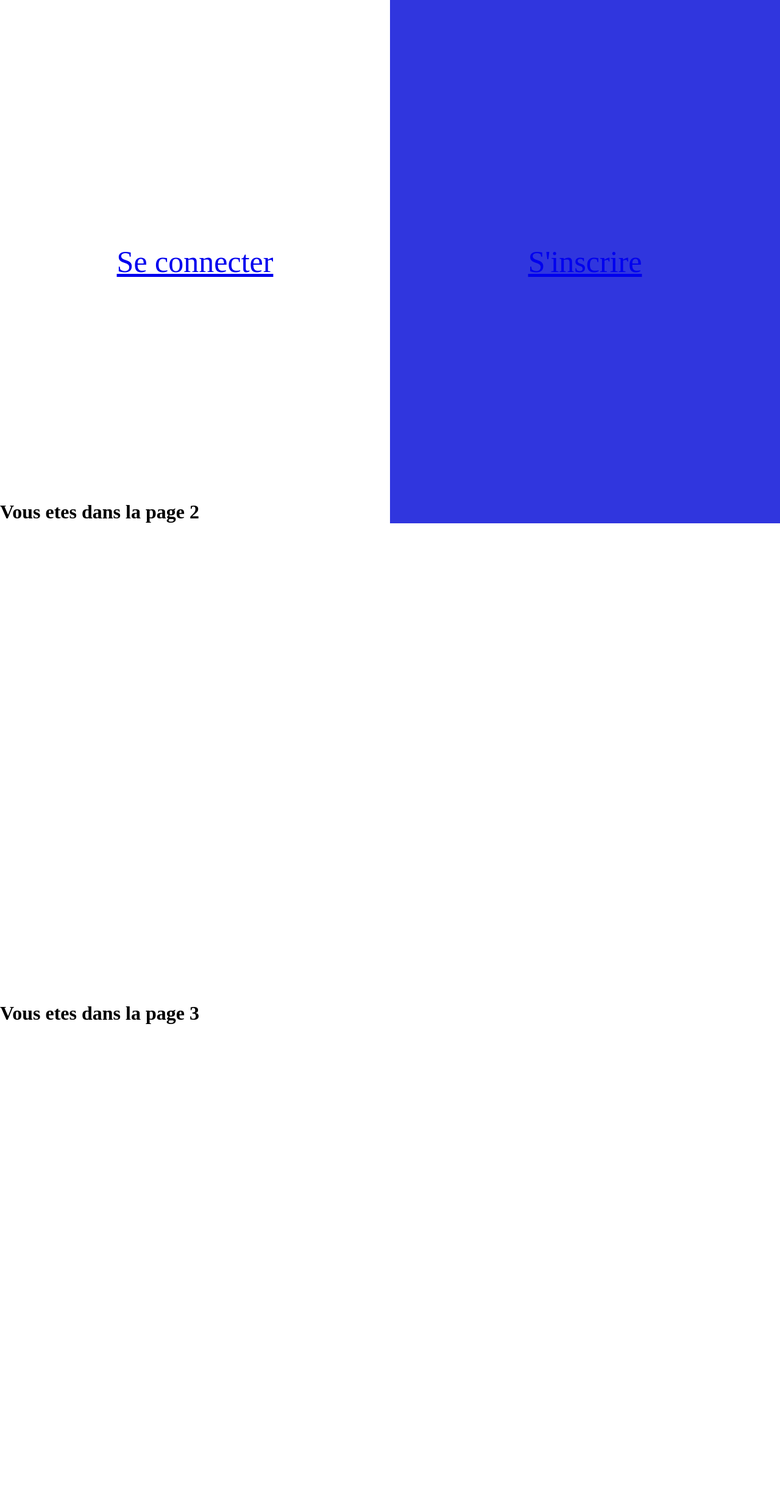
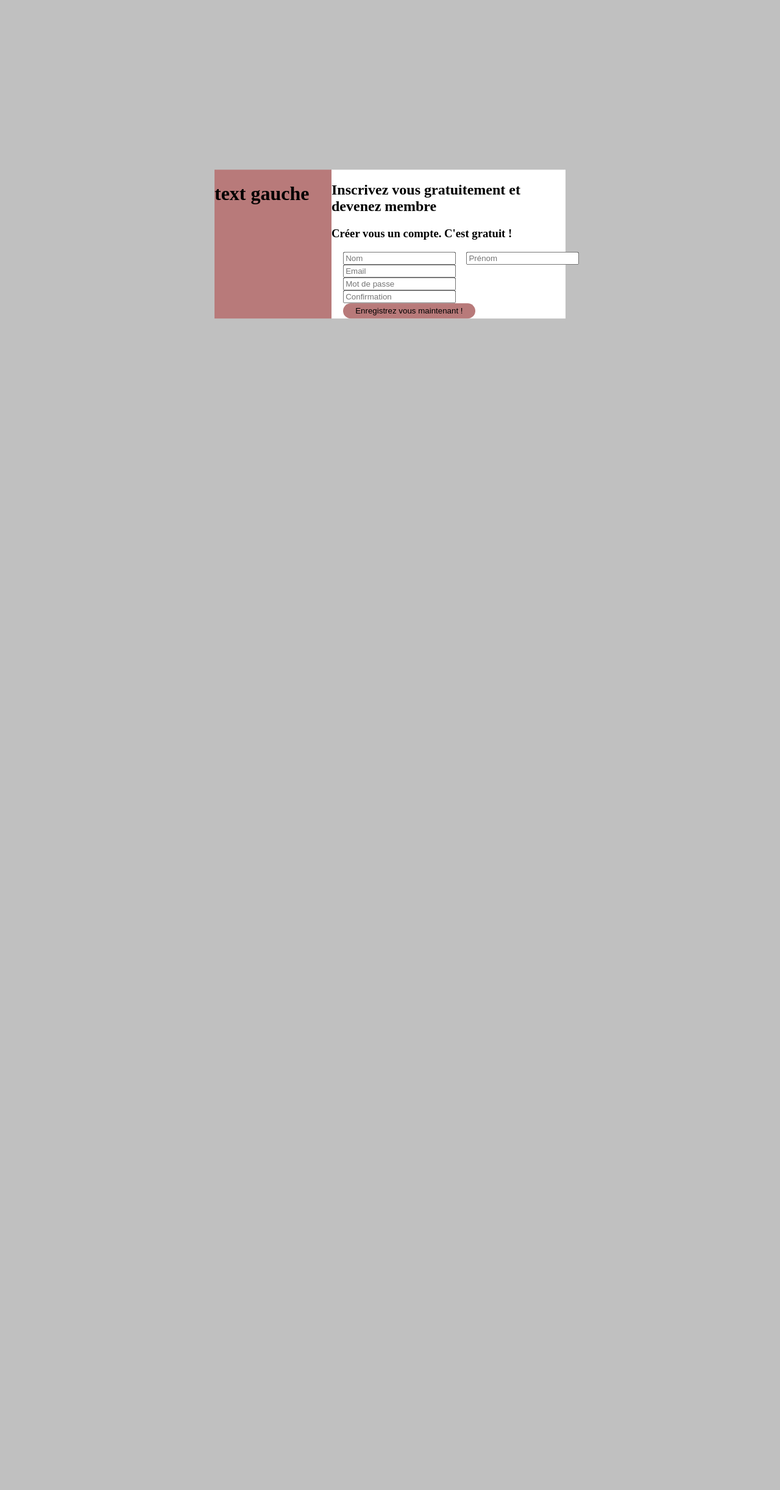
Before and after one commit to LeoPhilip33/StudentMMI, a PHP site: page / in a window 1280 px wide. Shown: the whole page at 61% size. After the commit the page ends 523 px from the top, so only its background shows below. Run offline with PHP 8.4, Linux system fonts and the light colour scheme.

Commit message:
new_site

```diff
--- a/index.php
+++ b/index.php
@@ -6,15 +6,24 @@
         <link href="style.css" rel="stylesheet">
     </head>
     <body>
-        <div class="page1">
-            <a href="#page2"><div class="connection"> Se connecter </a></div>
-            <a href="#page3"><div class="inscription"> S'inscrire </a></div>
-        </div>
-        <div id="page2">
-            <h1> Vous etes dans la page 2 </h1>
-        </div>
-        <div id="page3">
-            <h1> Vous etes dans la page 3 </h1>
+        <div class="register">
+            <div class="gauche">
+                <h1> text gauche </h1>
+            </div>
+            <div class="droit">
+                <h2> Inscrivez vous gratuitement et devenez membre </h2>
+                <h3> Créer vous un compte. C'est gratuit ! </h3>
+                <div class="formulaire">
+                    <div class="alignement">
+                        <div class="nom"><input type="text" name="Nom" maxlength="30"  placeholder="Nom" required> </div>
+                        <div><input type="text" name="Prenom" maxlength="25" placeholder="Prénom" required> </div>
+                    </div>
+                    <div><input type="text" name="Email" minlength="4" maxlength="25" placeholder="Email" required><div>
+                    <input type="text" name="Mdp" minlength="4" maxlength="25" placeholder="Mot de passe" required><div>
+                    <input type="text" name="confMdp" minlength="4" maxlength="25" placeholder="Confirmation" required><div>
+                    <input id="button" type="submit" value="Enregistrez vous maintenant !">
+                </div>
+            </div>
         </div>
     </body>
 </html>
--- a/style.css
+++ b/style.css
@@ -1,42 +1,41 @@
-html {
-    overflow-y: hidden;
-    overflow-x: hidden;
-    scroll-behavior: smooth;
+body{
+    margin:0;
+    padding:0;
+    background-color: #C0C0C0;
 }
-body{
-    padding:0;
-    margin:0;
+.register{
+    display: flex;
+    margin-left: auto;
+    margin-right: auto;
+    position: absolute; /* postulat de départ */
+    top: 50%; left: 50%; /* à 50%/50% du parent référent */
+    transform: translate(-50%, -50%); /* décalage de 50% de sa propre taille */
 }
-.connection{
-    color :#3036DE;
-    width:100%;
-    padding-top:50vh;
-    padding-bottom: 50vh;
-    text-align:center;
-    margin-top:auto;
-    font-size:50px;
+.gauche{
+    background-color:#B87A7A;
+    width: 15vw;
 }
-.inscription{
-    color: #FFFFFF;
-    background-color: #3036DE;
-    width:100%;
-    padding-top:50vh;
-    padding-bottom: 50vh;
-    text-align:center;
-    margin-top:auto;
-    font-size:50px;
 
+.droit{
+    background-color: white;
+    width: 30vw;
 }
-.page1{
+.alignement{
     display: flex;
-    height: 100vh;
-    width: 100vw;
 }
-#page2{
-    height: 100vh;
-    width: 100vw;
+.nom{
+    margin-right:5%;
 }
-#page3{
-    height: 100vh;
-    width: 100vw;
+.formulaire{
+    margin-left: 5%;
+    margin-right: 5%;
 }
+#button{
+    background-color: #B87A7A;
+    border:1px;
+    padding-left: 20px;
+    padding-right: 20px;
+    padding-top: 5px;
+    padding-bottom: 5px;
+    border-radius: 38px;
+}
```
